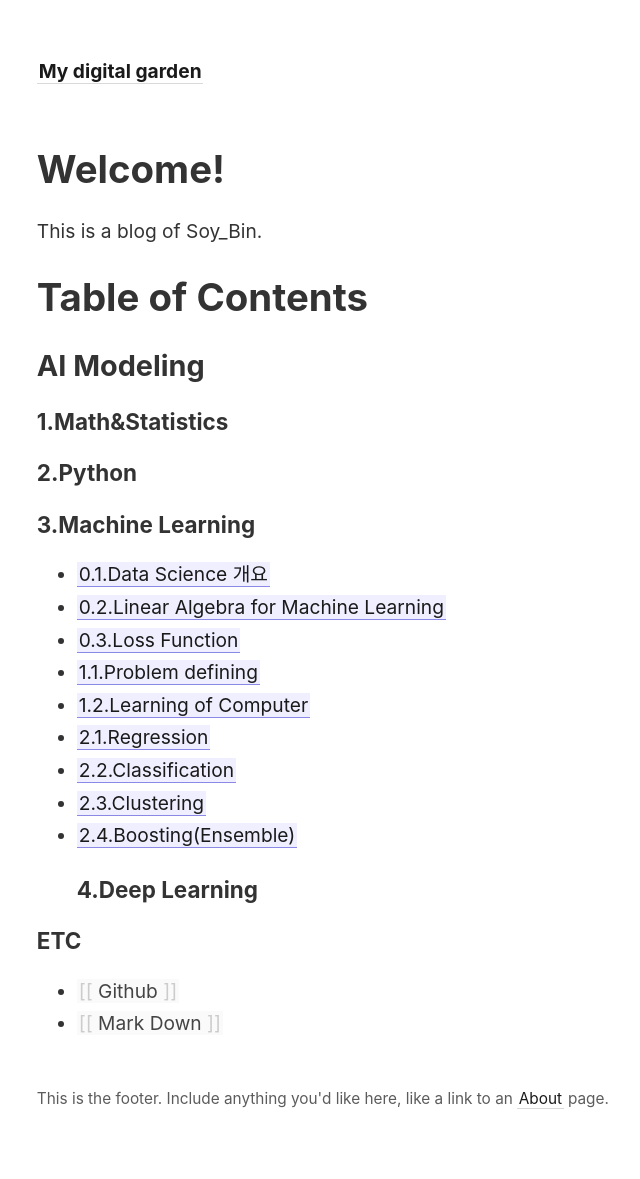
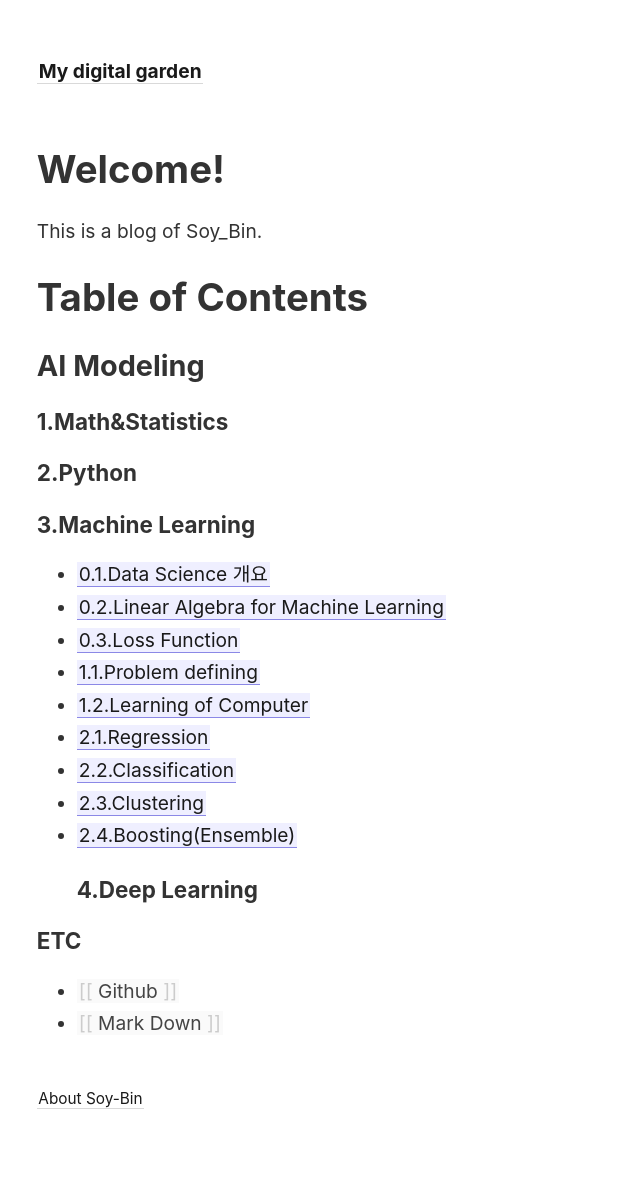
Before and after one commit to Soy-Bin/Blog, a Jekyll site: the page built from index.md, in a window 1280 px wide. Shown: the whole page, without its empty margins (40-680 px from the left). Built offline with Jekyll 4.4.1, drawn with Linux system fonts in a browser that asks for light colours.

Commit message:
footer.html

```diff
--- a/_includes/footer.html
+++ b/_includes/footer.html
@@ -1 +1 @@
-This is the footer. Include anything you'd like here, like a link to an <a class="internal-link" href="/about">About</a> page.
+<a class="internal-link" href="/about">About Soy-Bin</a>
```
